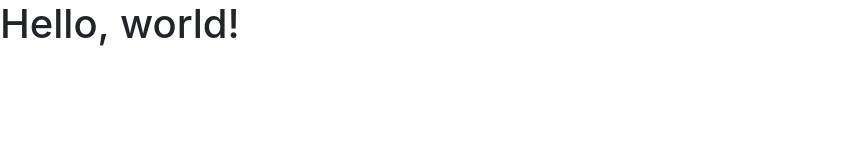
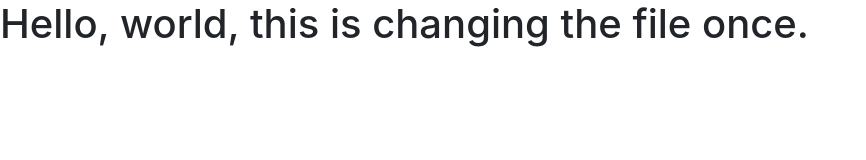
Before and after one commit to justinyost/git-branching, a plain HTML site: page index.html in a window 1280 px wide. Shown: the whole page, without its empty margins (0-866 px from the left). Drawn offline with nearby package versions, Linux system fonts and the light colour scheme.

Commit message:
Squashed commit of the following:
commit 5f4a6826294fa1153842a27c2aa50e7f2e703c4a
Author: Beckett <beckett@justinyost.com>
Date:   Wed Jul 25 16:55:39 2018 -0700

    This is a change on the README

commit 5bb7fb1dbab89fe0ee4227f5397876b466722c0c
Author: Beckett <beckett@justinyost.com>
Date:   Wed Jul 25 16:55:11 2018 -0700

    Changing the Index File

Signed-off-by: Justin Yost <self@justinyost.com>

```diff
--- a/index.html
+++ b/index.html
@@ -11,7 +11,7 @@
 		<title>Hello, world!</title>
 	</head>
 	<body>
-		<h1>Hello, world!</h1>
+		<h1>Hello, world, this is changing the file once.</h1>
 
     <!-- Optional JavaScript -->
     <!-- jQuery first, then Popper.js, then Bootstrap JS -->
```
Also changed, not shown: 1 other file.
